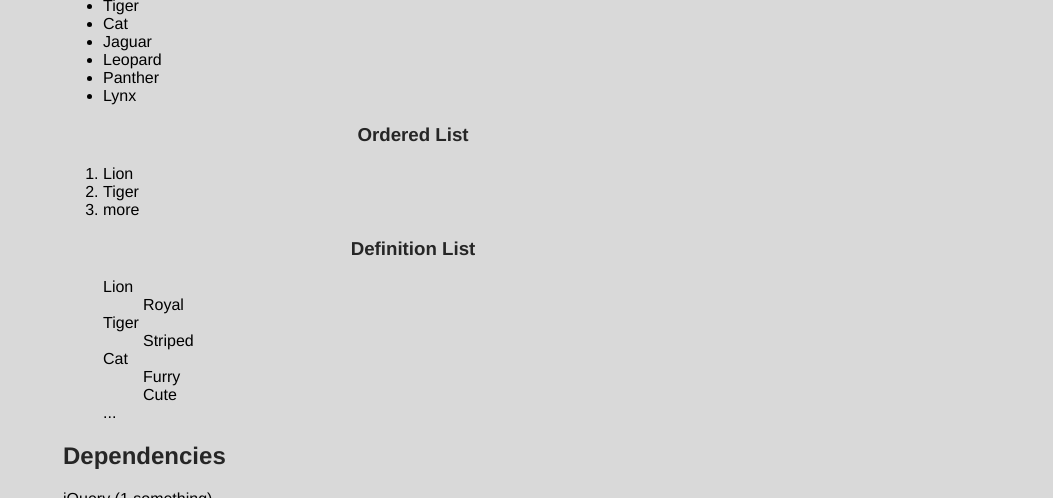
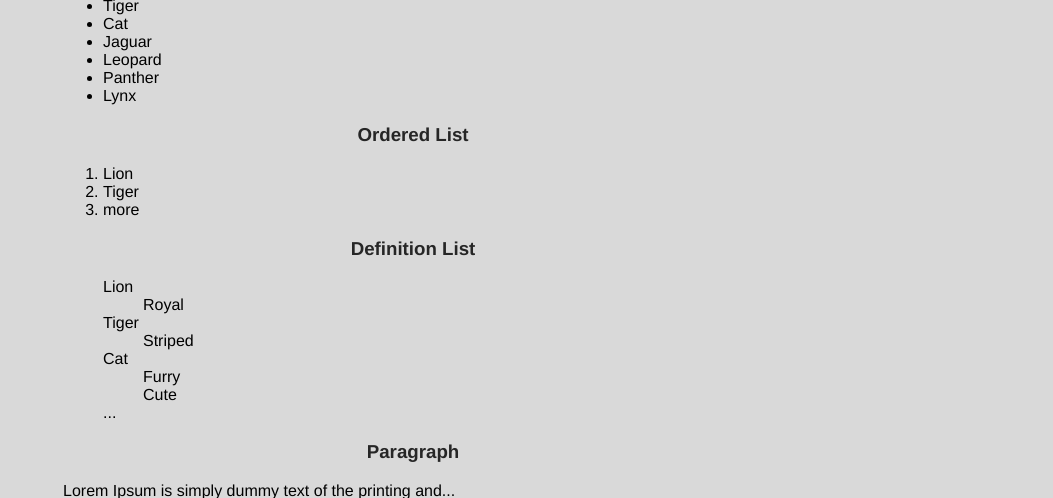
Before and after one commit to bebraw/jquery.ellipsis, a plain HTML site: page index.html in a window 1280 px wide. Both pictures are taken after a click on the item "...". Shown: the part 302-800 px from the top of the page, without its empty margins (227-1280 px from the left). Drawn offline with nearby package versions, Linux system fonts and the light colour scheme.

Commit message:
Add paragraph example

```diff
--- a/index.html
+++ b/index.html
@@ -40,7 +40,7 @@
         $('#bulletedList').ellipsis();
         $('#orderedList').ellipsis({visible: 2, more: 'more'});
         $('#definitionList').ellipsis();
-        // TODO: numbered list, description list, p/div/span
+        $('#paragraph').ellipsis({visible: 10});
         // TODO: cb (anim)
     });
   </script>
@@ -111,6 +111,10 @@
         <dd>Sneaky</dd>
     </ol>
 
+    <h3>Paragraph</h3>
+
+    <p id="paragraph">Lorem Ipsum is simply dummy text of the printing and typesetting industry. Lorem Ipsum has been the industry's standard dummy text ever since the 1500s, when an unknown printer took a galley of type and scrambled it to make a type specimen book. It has survived not only five centuries, but also the leap into electronic typesetting, remaining essentially unchanged. It was popularised in the 1960s with the release of Letraset sheets containing Lorem Ipsum passages, and more recently with desktop publishing software like Aldus PageMaker including versions of Lorem Ipsum.</p>
+
     <h2>Dependencies</h2>
 
     <p>jQuery (1.something)</p>
--- a/js/jquery.ellipsis.js
+++ b/js/jquery.ellipsis.js
@@ -1,8 +1,12 @@
 /* MIT (c) Juho Vepsalainen */
 (function ($) {
     function ellipsis($elem, options) {
-        check('li', $elem, options);
-        check('dt', $elem, options);
+        var a = check('li', $elem, options);
+        var b = check('dt', $elem, options);
+
+        if(!(a || b)) {
+            checkText($elem, options);
+        }
     }
 
     function check(name, $elem, options) {
@@ -10,13 +14,40 @@
 
         if($elems.length > options.visible) {
             var $slice = $elem.children().slice($($elems[options.visible]).index()).hide();
-            var $more = $('<' + name + ' class="more">' + options.more +'</' + name + '>').appendTo($elem);
 
-            $more.bind('click', function() {
+            $more(name, options.more, function() {
                 $slice.show();
-                $more.remove();
-            });
+            }).appendTo($elem);
+
+            return true;
         }
+    }
+
+    function checkText($elem, options) {
+        var origText = $elem.text();
+        var split = origText.split(' ');
+
+        if(split.length > options.visible) {
+            var text = split.slice(0, options.visible).join(' ');
+            $elem.text(text);
+
+            $more('span', options.more, function() {
+                $elem.text(origText);
+            }).appendTo($elem);
+
+            return true;
+        }
+    }
+
+    function $more(name, text, showCb) {
+        var $m = $('<' + name + ' class="more">' + text +'</' + name + '>');
+
+        $m.bind('click', function() {
+            showCb();
+            $m.remove();
+        });
+
+        return $m;
     }
 
     $.fn.ellipsis = function(options) {
```
